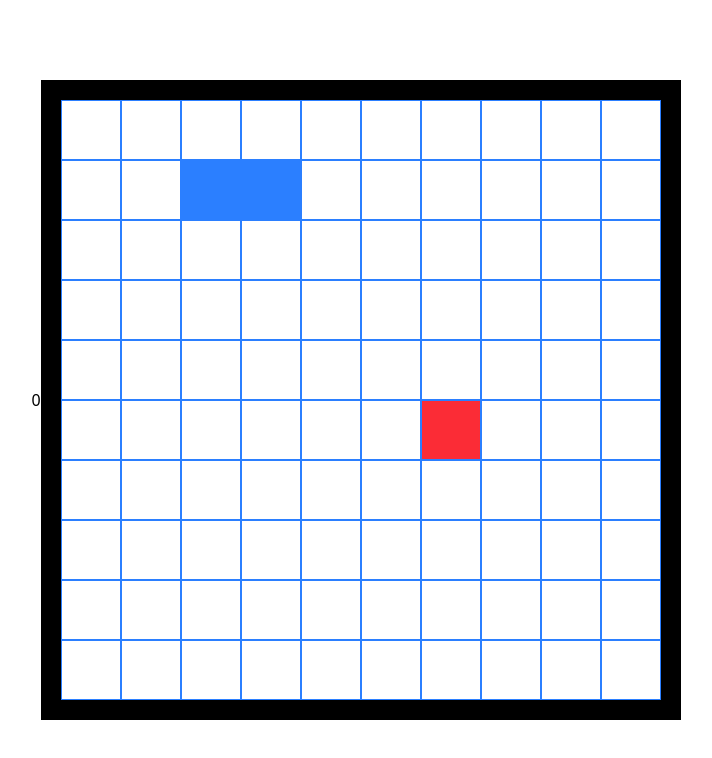
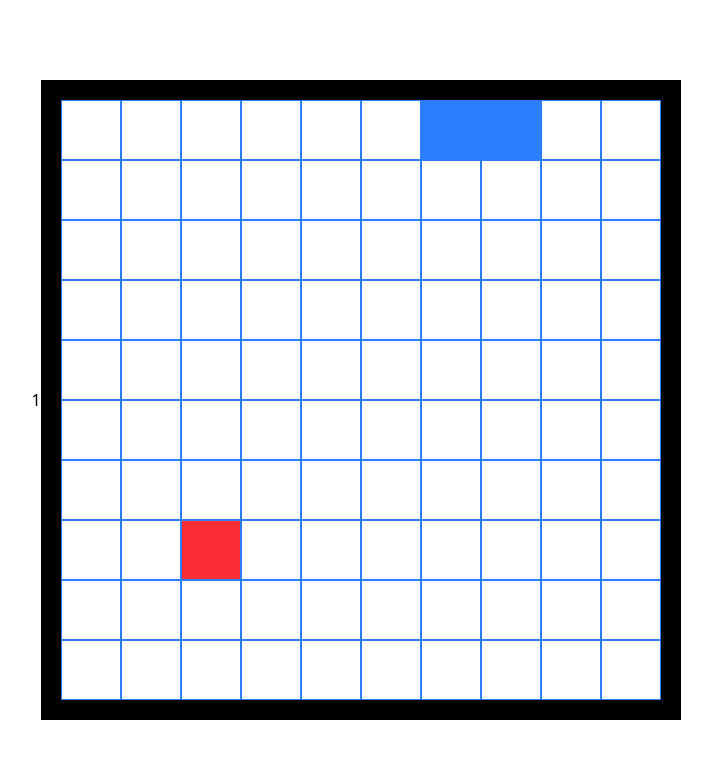
Before and after one commit to Vivienne0528/SNAKE-GAME, a Next.js app: page / in a window 1280 px wide. Shown: the top 758 px of the page, without its empty margins (284-996 px from the left). Built offline with nearby package versions, Linux system fonts and the light colour scheme.

Commit message:
can eat food and update food correctly

```diff
--- a/src/components/board/index.tsx
+++ b/src/components/board/index.tsx
@@ -14,7 +14,9 @@ const Board = ({ len, boardSize }) => {
 
     const init = () => {
         let getFoodRandomPosition = Math.floor(Math.random() * boardSize)
-        let getSnakeRandomPosition = Math.floor(Math.random() * boardSize)
+        let getSnakeRandomPosition
+        do (getSnakeRandomPosition = Math.floor(Math.random() * boardSize))
+        while (getFoodRandomPosition = getSnakeRandomPosition) getFoodRandomPosition = Math.floor(Math.random() * boardSize)
         setFood(getFoodRandomPosition)
         setSnakeStartPosition(getSnakeRandomPosition)
         setSnakeFinalPosition(getSnakeRandomPosition - 1)
@@ -49,12 +51,8 @@ const Board = ({ len, boardSize }) => {
         })
         setDirection('DOWN')
     }
-    const isEatenFood = () => {
-        if (snakeStartPosition == food) {
-            setPoints(prev => prev + 1)
-            return true
-        } else return false
-    }
+
+
     const isHitWall = (prev, now) => {
 
     }
@@ -64,6 +62,16 @@ const Board = ({ len, boardSize }) => {
     useEffect(() => {
         init()
     }, [])
+
+    useEffect(() => {
+        if (snakeStartPosition == food) {
+            setPoints(prev => prev + 1)
+            let newFood
+            do (newFood = Math.floor(Math.random() * boardSize))
+            while (newFood === snakeStartPosition) setFood(newFood)
+        }
+    }, [snakeStartPosition])
+
     useEffect(() => {
         const interval = setInterval(() => {
             switch (direction) {
@@ -80,12 +88,10 @@ const Board = ({ len, boardSize }) => {
                     arrowDown()
                     break
             }
-            if (isEatenFood()) {
-                setFood(Math.floor(Math.random() * boardSize))
-            }
 
             isGameOver()
         }, 1000)
+
         if (!isHitWall()) {
             return () => clearInterval(interval)
         }
```
